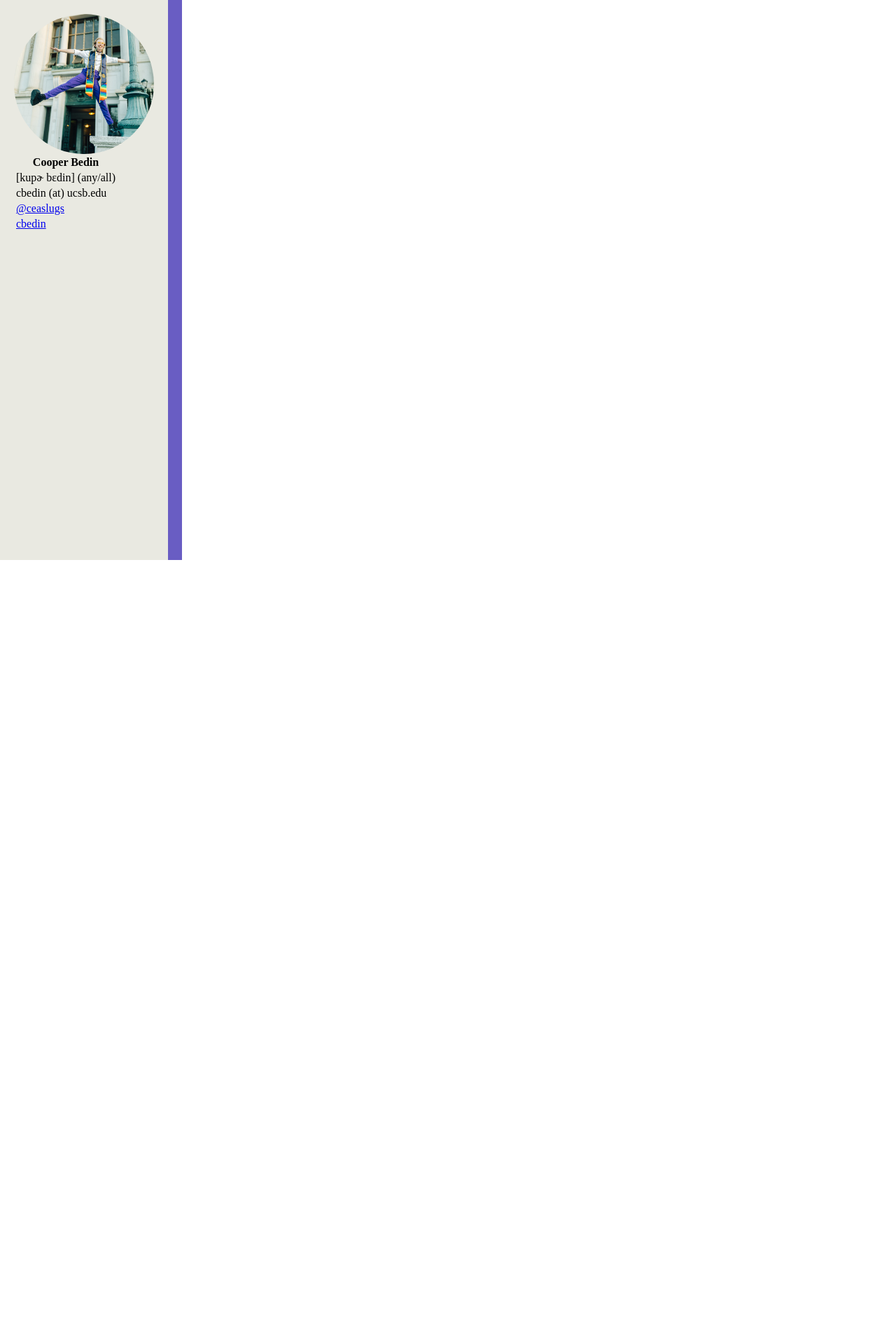
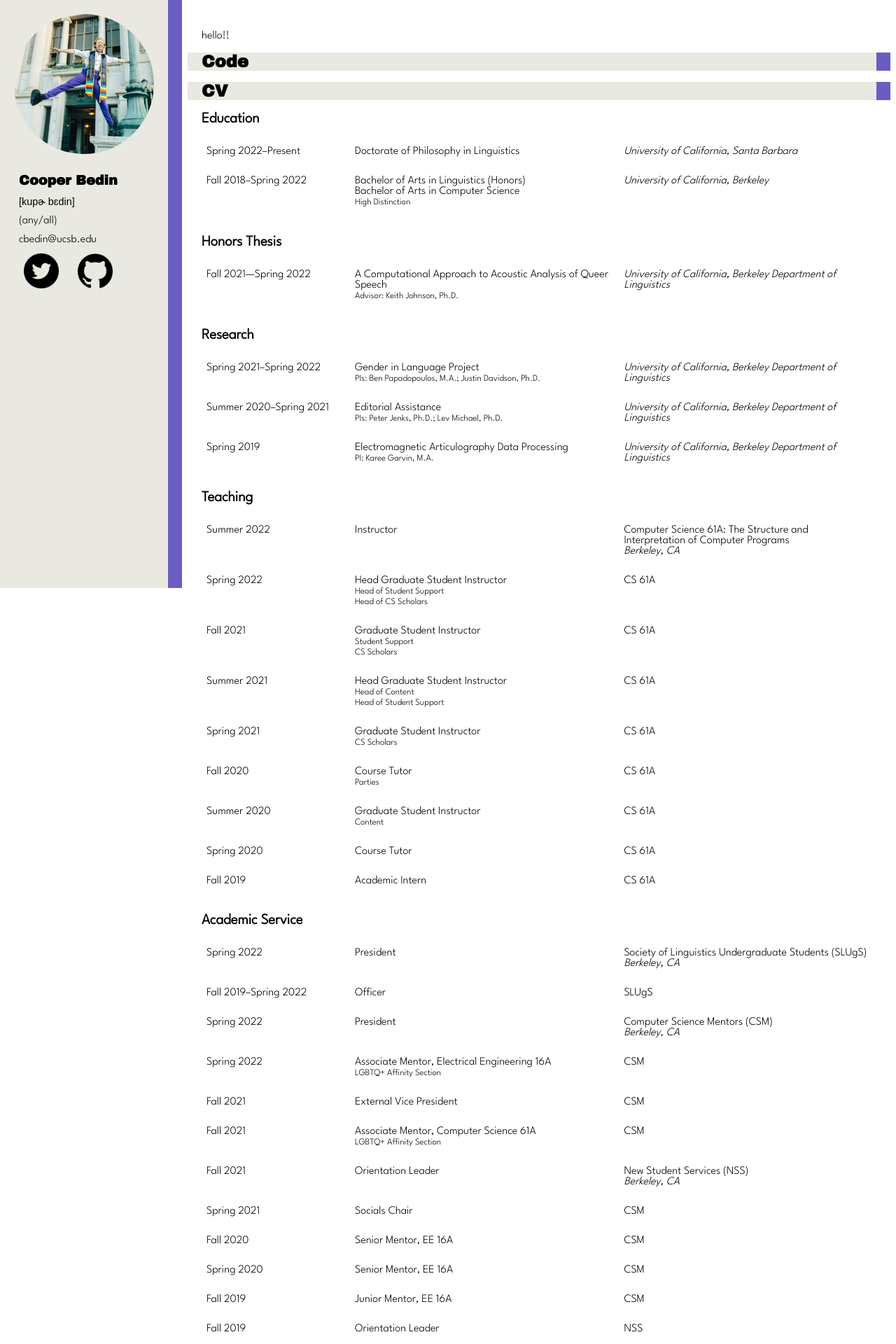
Before and after one commit to cbedin/cbedin.github.io, a PHP site: page / in a window 1280 px wide. Shown: the top 1920 px of the page at 70% size. Before the commit the page ends 800 px from the top, so only its background shows below. Run offline with PHP 8.4, Linux system fonts and the light colour scheme.

Commit message:
added cv! + more formatting changes

```diff
--- a/index.html
+++ b/index.html
@@ -3,36 +3,406 @@
   <head>
     <title>Cooper Bedin</title>
     <meta charset="UTF-8">
-    <link rel="stylesheet" type="text/css" href="https://cbedin.github.io/src/style.css">
+    <link rel="preconnect" href="https://fonts.googleapis.com">
+    <link rel="preconnect" href="https://fonts.gstatic.com" crossorigin>
+    <link href="https://fonts.googleapis.com/css2?family=League+Spartan:wght@300&display=swap" rel="stylesheet">
+    <link href="https://fonts.googleapis.com/css2?family=Archivo+Black&family=League+Spartan:wght@300&display=swap" rel="stylesheet">
+    <link rel="stylesheet" type="text/css" href="src/style.css">
     <script src="https://ajax.googleapis.com/ajax/libs/jquery/3.3.1/jquery.min.js"></script>
     <script src="src/script.js"></script>
   </head>
   <body>
     <header>
-      <div id="pfp">
+      <div class="pfp-frame">
         <img src="src/imgs/pfp.jpg" alt="PFP">
       </div>
       <table>
+        <thead>
+          <tr>
+            <th colspan="2">Cooper Bedin</th>
+          </tr>
+        </thead>
         <tr>
-          <th colspan="2">Cooper Bedin</th>
+          <td colspan="2" style="font-family:sans-serif; font-size:0.9em;">
+            [kupɚ bɛdin]
+          </td>
         </tr>
         <tr>
-          <td>[kupɚ bɛdin]</td>
-          <td>(any/all)</td>
+          <td colspan="2">(any/all)</td>
         </tr>
         <tr>
-          <td colspan="2">cbedin (at) ucsb.edu</td>
+          <td colspan="2" class="link">
+            <a href="mailto:cbedin@ucsb.edu" target="_blank">
+                cbedin@ucsb.edu
+            </a>
+          </td>
         </tr>
         <tr>
-          <td colspan="2"><a href="https://twitter.com/ceaslugs">@ceaslugs</a></td>
-        </tr>
-        <tr>
-          <td colspan="2"><a href="https://github.com/cbedin">cbedin</a></td>
+          <td class="icon link">
+            <a href="https://twitter.com/ceaslugs" target="_blank">
+              <img src="src/imgs/twitter.png" alt="Twitter: @ceaslugs">
+            </a>
+          </td>
+          <td class="icon link">
+            <a href="https://github.com/cbedin" target="_blank">
+              <img src="src/imgs/github.png" alt="Github: cbedin">
+            </a>
+          </td>
         </tr>
       </table>
     </header>
     <div id="main">
-      <p>Hello!!!!</p>
+      <p>hello!!</p>
+      <h1>Code</h1>
+      <h1>CV</h1>
+      <h2>Education</h2>
+      <table>
+        <thead>
+          <tr>
+            <th class="date"></th>
+            <th class="what"></th>
+            <th class="where"></th>
+          </tr>
+        </thead>
+        <tr>
+          <td>Spring 2022–Present</td>
+          <td>Doctorate of Philosophy in Linguistics</td>
+          <td><em>University of California, Santa Barbara</em></td>
+        </tr>
+        <tr>
+          <td>Fall 2018–Spring 2022</td>
+          <td>
+            Bachelor of Arts in Linguistics (Honors)<br>
+            Bachelor of Arts in Computer Science<br>
+            <span class="subtext">High Distinction</span>
+          </td>
+          <td><em>University of California, Berkeley</em></td>
+        </tr>
+      </table>
+      <h2>Honors Thesis</h2>
+      <table>
+        <thead>
+          <tr>
+            <th class="date"></th>
+            <th class="what"></th>
+            <th class="where"></th>
+          </tr>
+        </thead>
+        <tr>
+          <td>Fall 2021—Spring 2022</td>
+          <td>
+            A Computational Approach to Acoustic Analysis of Queer Speech<br>
+            <span class="subtext">Advisor: Keith Johnson, Ph.D.</span>
+          </td>
+          <td><em>University of California, Berkeley Department of Linguistics</em></td>
+        </tr>
+      </table>
+      <h2>Research</h2>
+      <table>
+        <thead>
+          <tr>
+            <th class="date"></th>
+            <th class="what"></th>
+            <th class="where"></th>
+          </tr>
+        </thead>
+        <tr>
+          <td>Spring 2021–Spring 2022</td>
+          <td>
+            Gender in Language Project<br>
+            <span class="subtext">PIs: Ben Papadopoulos, M.A.; Justin Davidson, Ph.D.</span>
+          </td>
+          <td><em>University of California, Berkeley Department of Linguistics</em></td>
+        </tr>
+        <tr>
+          <td>Summer 2020–Spring 2021</td>
+          <td>
+            Editorial Assistance<br>
+            <span class="subtext">PIs: Peter Jenks, Ph.D.; Lev Michael, Ph.D.</span>
+          </td>
+          <td><em>University of California, Berkeley Department of Linguistics</em></td>
+        </tr>
+        <tr>
+          <td>Spring 2019</td>
+          <td>
+            Electromagnetic Articulography Data Processing<br>
+            <span class="subtext">PI: Karee Garvin, M.A.</span>
+          </td>
+          <td><em>University of California, Berkeley Department of Linguistics</em></td>
+        </tr>
+      </table>
+      <h2>Teaching</h2>
+      <table>
+        <thead>
+          <tr>
+            <th class="date"></th>
+            <th class="what"></th>
+            <th class="where"></th>
+          </tr>
+        </thead>
+        <tr>
+          <td>Summer 2022</td>
+          <td>Instructor</td>
+          <td>
+            Computer Science 61A: The Structure and Interpretation of Computer Programs<br>
+            <em>Berkeley, CA</em>
+          </td>
+        </tr>
+        <tr>
+          <td>Spring 2022</td>
+          <td>
+            Head Graduate Student Instructor<br>
+            <span class="subtext">Head of Student Support</span><br>
+            <span class="subtext">Head of CS Scholars</span>
+          </td>
+          <td>CS 61A</td>
+        </tr>
+        <tr>
+          <td>Fall 2021</td>
+          <td>
+            Graduate Student Instructor<br>
+            <span class="subtext">Student Support</span><br>
+            <span class="subtext">CS Scholars</span>
+          </td>
+          <td>CS 61A</td>
+        </tr>
+        <tr>
+          <td>Summer 2021</td>
+          <td>
+            Head Graduate Student Instructor<br>
+            <span class="subtext">Head of Content</span><br>
+            <span class="subtext">Head of Student Support</span>
+          </td>
+          <td>CS 61A</td>
+        </tr>
+        <tr>
+          <td>Spring 2021</td>
+          <td>
+            Graduate Student Instructor<br>
+            <span class="subtext">CS Scholars</span>
+          </td>
+          <td>CS 61A</td>
+        </tr>
+        <tr>
+          <td>Fall 2020</td>
+          <td>
+            Course Tutor<br>
+            <span class="subtext">Parties</span>
+          </td>
+          <td>CS 61A</td>
+        </tr>
+        <tr>
+          <td>Summer 2020</td>
+          <td>
+            Graduate Student Instructor<br>
+            <span class="subtext">Content</span>
+          </td>
+          <td>CS 61A</td>
+        </tr>
+        <tr>
+          <td>Spring 2020</td>
+          <td>Course Tutor</td>
+          <td>CS 61A</td>
+        </tr>
+        <tr>
+          <td>Fall 2019</td>
+          <td>Academic Intern</td>
+          <td>CS 61A</td>
+        </tr>
+      </table>
+      <h2>Academic Service</h2>
+      <table>
+        <thead>
+          <tr>
+            <th class="date"></th>
+            <th class="what"></th>
+            <th class="where"></th>
+          </tr>
+        </thead>
+        <tr>
+          <td>Spring 2022</td>
+          <td>President</td>
+          <td>
+            Society of Linguistics Undergraduate Students (SLUgS)<br>
+            <em>Berkeley, CA</em>
+          </td>
+        </tr>
+        <tr>
+          <td>Fall 2019–Spring 2022</td>
+          <td>Officer</td>
+          <td>SLUgS</td>
+        </tr>
+        <tr>
+          <td>Spring 2022</td>
+          <td>President</td>
+          <td>
+            Computer Science Mentors (CSM)<br>
+            <em>Berkeley, CA</em>
+          </td>
+        </tr>
+        <tr>
+          <td>Spring 2022</td>
+          <td>
+            Associate Mentor, Electrical Engineering 16A<br>
+            <span class="subtext">LGBTQ+ Affinity Section</span>
+          </td>
+          <td>CSM</td>
+        </tr>
+        <tr>
+          <td>Fall 2021</td>
+          <td>External Vice President</td>
+          <td>CSM</td>
+        </tr>
+        <tr>
+          <td>Fall 2021</td>
+          <td>
+            Associate Mentor, Computer Science 61A<br>
+            <span class="subtext">LGBTQ+ Affinity Section</span>
+          </td>
+          <td>CSM</td>
+        </tr>
+        <tr>
+          <td>Fall 2021</td>
+          <td>Orientation Leader</td>
+          <td>
+            New Student Services (NSS)<br>
+            <em>Berkeley, CA</em>
+          </td>
+        </tr>
+        <tr>
+          <td>Spring 2021</td>
+          <td>Socials Chair</td>
+          <td>CSM</td>
+        </tr>
+        <tr>
+          <td>Fall 2020</td>
+          <td>Senior Mentor, EE 16A</td>
+          <td>CSM</td>
+        </tr>
+        <tr>
+          <td>Spring 2020</td>
+          <td>Senior Mentor, EE 16A</td>
+          <td>CSM</td>
+        </tr>
+        <tr>
+          <td>Fall 2019</td>
+          <td>Junior Mentor, EE 16A</td>
+          <td>CSM</td>
+        </tr>
+        <tr>
+          <td>Fall 2019</td>
+          <td>Orientation Leader</td>
+          <td>NSS</td>
+        </tr>
+      </table>
+
+      <h2>Workshops</h2>
+      <table>
+        <thead>
+          <tr>
+            <th class="date"></th>
+            <th class="what"></th>
+            <th class="where"></th>
+          </tr>
+        </thead>
+        <tr>
+          <td>April 2021</td>
+          <td>Gender-Inclusive Language for Teaching</td>
+          <td>
+            Computer Science Mentors (CSM)<br>
+            <em>Berkeley, CA</em>
+          </td>
+        </tr>
+        <tr>
+          <td>March 2021</td>
+          <td>LaTeX for Linguistics</td>
+          <td>
+            Society of Linguistics Undergraduate Students (SLUgS)<br>
+            <em>Berkeley, CA</em>
+          </td>
+        </tr>
+        <tr>
+          <td>November 2020</td>
+          <td>LaTeX for Linguistics</td>
+          <td>SLUgS</td>
+        </tr>
+        <tr>
+          <td>March 2020</td>
+          <td>LaTeX for Linguistics</td>
+          <td>SLUgS</td>
+        </tr>
+        <tr>
+          <td>November 2019</td>
+          <td>LaTeX for Linguistics</td>
+          <td>SLUgS</td>
+        </tr>
+      </table>
+
+      <h2>Awards and Honors</h2>
+      <table>
+        <thead>
+          <tr>
+            <th class="date"></th>
+            <th class="what"></th>
+            <th class="where"></th>
+          </tr>
+        </thead>
+        <tr>
+          <td>May 2022</td>
+          <td>Department Service Award</td>
+          <td><em>University of California, Berkeley Department of Linguistics</em></td>
+        </tr>
+        <tr>
+          <td>May 2022</td>
+          <td>Outstanding GSI Award</td>
+          <td><em>University of California, Berkeley Department of Electrical Engineering and Computer Science</em></td>
+        </tr>
+        <tr>
+          <td>May 2022</td>
+          <td>Linguistics Honors Program</td>
+          <td><em>University of California, Berkeley Department of Linguistics</em></td>
+        </tr>
+        <tr>
+          <td>May 2022</td>
+          <td>Linguistics Enrichment Experience Program (LEEP)</td>
+          <td><em>University of California, Berkeley Department of Linguistics</em></td>
+        </tr>
+        <tr>
+          <td>Fall 2021</td>
+          <td>Dean's Honors List</td>
+          <td><em>University of California, Berkeley College of Letters and Sciences</em></td>
+        </tr>
+      </table>
+
+      <h2>Languages and Skills</h2>
+      <table>
+        <tr>
+          <td>Languages</td>
+          <td>
+            English (Native)<br>
+            Mandarin (Intermediate)
+          </td>
+        </tr>
+        <tr>
+          <td>Computing</td>
+          <td>
+            <em>Linguistics:</em> Praat, LaTeX<br>
+            <em>Computational:</em> Python, Java, C, JavaScript, HTML, CSS
+          </td>
+        </tr>
+      </table>
+      <footer>
+        <div class="link">
+          <a href="https://www.flaticon.com/free-icons/twitter-social-badge" title="twitter social badge icons" target="_blank">
+            Twitter social badge icons created by Freepik - Flaticon
+          </a>
+        </div>
+        <div class="link">
+          <a href="https://www.flaticon.com/free-icons/github" title="github icons" target="_blank">
+            Github icons created by Pixel perfect - Flaticon
+          </a>
+        </div>
+      </footer>
     </div>
   </body>
 </html>
--- a/src/style.css
+++ b/src/style.css
@@ -1,38 +1,137 @@
 :root {
-    --background: #FFFFFF;
-    --primary: #E9E9E1;
-    --accent: #695DC3;
+    --background-color: #FFFFFF;
+    --primary-color: #E9E9E1;
+    --hover-color: #C4C4BD;
+    --accent-color: #695DC3;
     --pfp-size: 200px;
+    --icon-size: 50px;
+    --line-thickness: 20px;
+    --heading-font: 'Archivo Black', Verdana, sans-serif;
+    --body-font: 'League Spartan', Verdana, sans-serif;
 }
 
 body {
-    background-color: var(--background);
+    background-color: var(--background-color);
+    font-family: var(--body-font);
+}
+
+a {
+    color: #000000;
+    text-decoration: none;
 }
 
 header {
-    background-color: var(--primary);
+    background-color: var(--primary-color);
     width: var(--pfp-size);
     height: 100%;
-    padding: 20px;
+    padding: var(--line-thickness);
     position: fixed;
-    z-index: 1;
     top: 0;
     left: 0;
     overflow-x: hidden;
-    border-right: 20px solid var(--accent);
+    border-right: var(--line-thickness) solid var(--accent-color);
 }
 
-#pfp {
+.pfp-frame {
     width: var(--pfp-size);
     height: var(--pfp-size);
     border-radius: var(--pfp-size);
     overflow: hidden;
 }
 
-#pfp img {
+.pfp-frame img {
     width: var(--pfp-size);
 }
 
+header table {
+    padding-top: var(--line-thickness);
+}
+
+th {
+    font-size: 1.2em;
+    padding: 5px;
+    font-family: var(--heading-font);
+}
+
+td {
+    font-size: 1em;
+    padding: 5px;
+    border-radius: 5px;
+}
+
+.icon {
+    vertical-align: middle;
+    text-align: center;
+}
+
+.icon img {
+    width: var(--icon-size);
+    display: block;
+    margin: 0 auto;
+}
+
+.link:hover {
+    background-color: var(--hover-color);
+}
+
 #main {
-    margin-left: 10px;
+    margin-left: 260px;
+    margin-top: 0px;
+    padding: var(--line-thickness);
 }
+
+#main h1 {
+    padding-left: var(--line-thickness);
+    border-right: var(--line-thickness) solid var(--accent-color);
+    background-color: var(--primary-color);
+    font-family: var(--heading-font);
+    font-size: 1.5em;
+    width: 100%;
+    margin-left: -20px;
+}
+
+#main h2 {
+    font-size: 1.3em;
+    margin-bottom: 10px;
+}
+
+#main table {
+    width: 100%;
+}
+
+#main td {
+    font-size: 1em;
+    font-weight: 100;
+    vertical-align: top;
+    padding-bottom: 20px;
+}
+
+.date {
+    width: var(--pfp-size);
+}
+
+.what {
+    width: 40%;
+}
+
+.subtext {
+    font-size: 0.8em;
+}
+
+footer {
+    padding: var(--line-thickness);
+    background-color: var(--primary-color);
+    border-top: var(--line-thickness) solid var(--accent-color);
+    width: 100%;
+    margin-left: -20px;
+    font-size: 0.6em;
+    vertical-align: middle;
+    text-align: center;
+}
+
+footer div {
+    width: 30%;
+    display: inline-block;
+    padding: 5px;
+    border-radius: 5px;
+}
```
Also changed, not shown: src/imgs/github.png (added), src/imgs/twitter.png (added).
